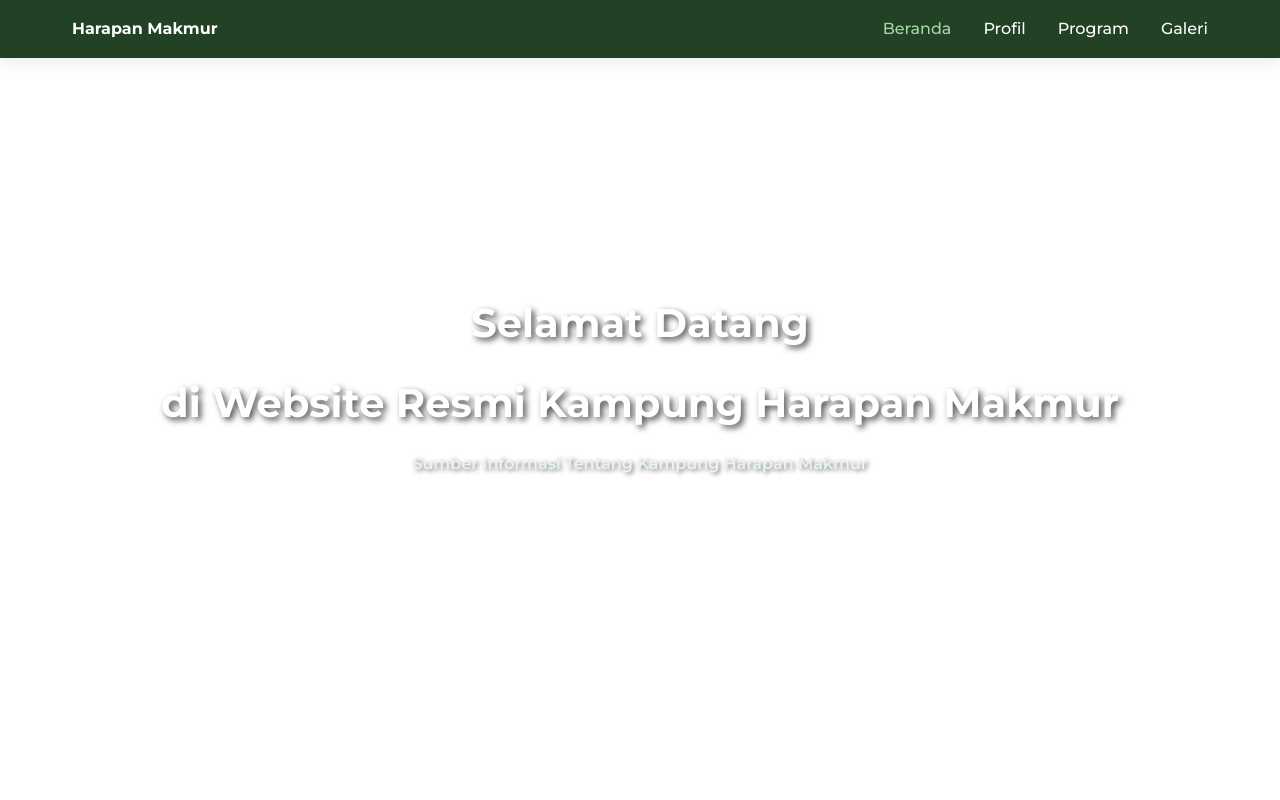
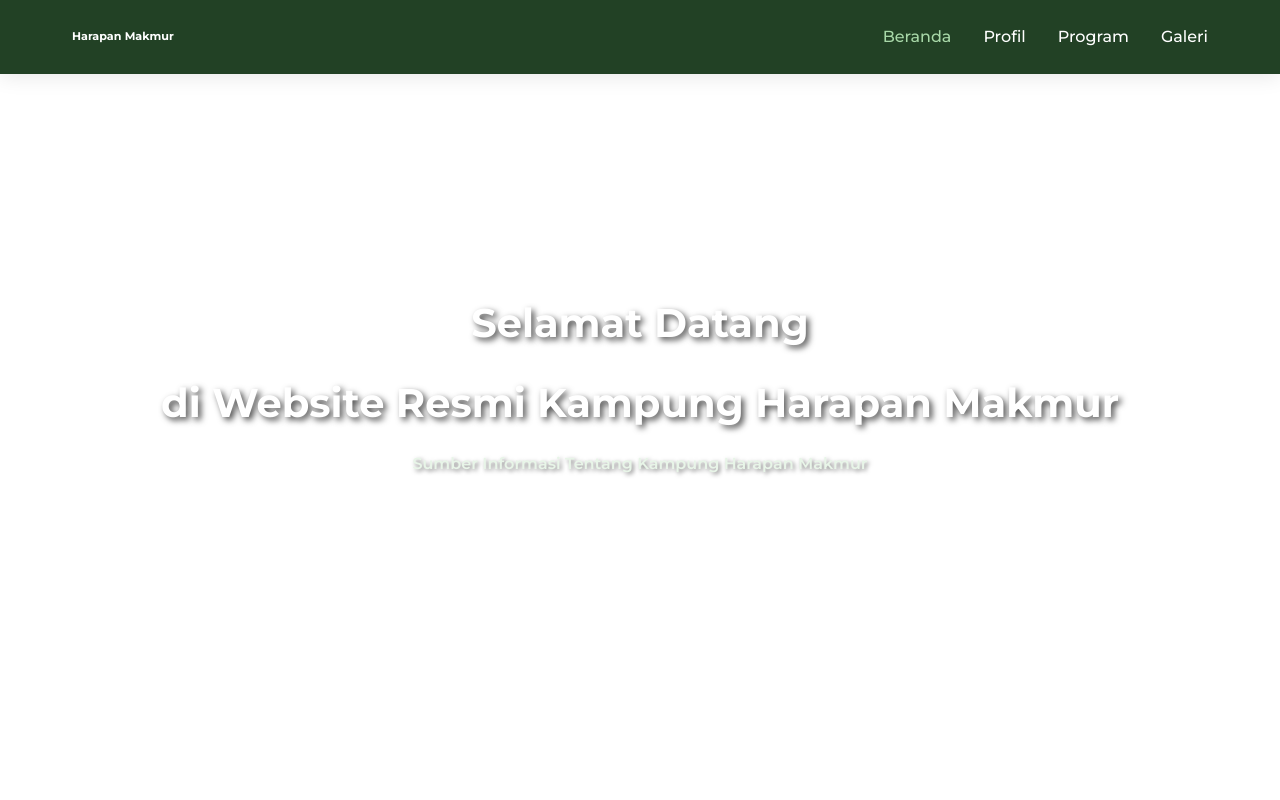
Before and after one commit to syahdan47/harapan, a plain HTML site: page index.html in a window 1280 px wide. Shown: the top 800 px of the page. Drawn offline with Linux system fonts and the light colour scheme; a web font is replaced by a local one.

Commit message:
Update style.css

```diff
--- a/styles/style.css
+++ b/styles/style.css
@@ -19,7 +19,7 @@ body {
     background: #224125;
     backdrop-filter: blur(10px);
     z-index: 1000;
-    padding: 1rem 0;
+    padding: 1.5rem 0;
     box-shadow: 0 2px 20px rgba(0,0,0,0.1);
 }
 
@@ -33,7 +33,7 @@ body {
 }
 
 .logo {
-    font-size: 1rem;
+    font-size: 0.7rem;
     font-weight: bold;
     color: white;
     text-decoration: none;
```
